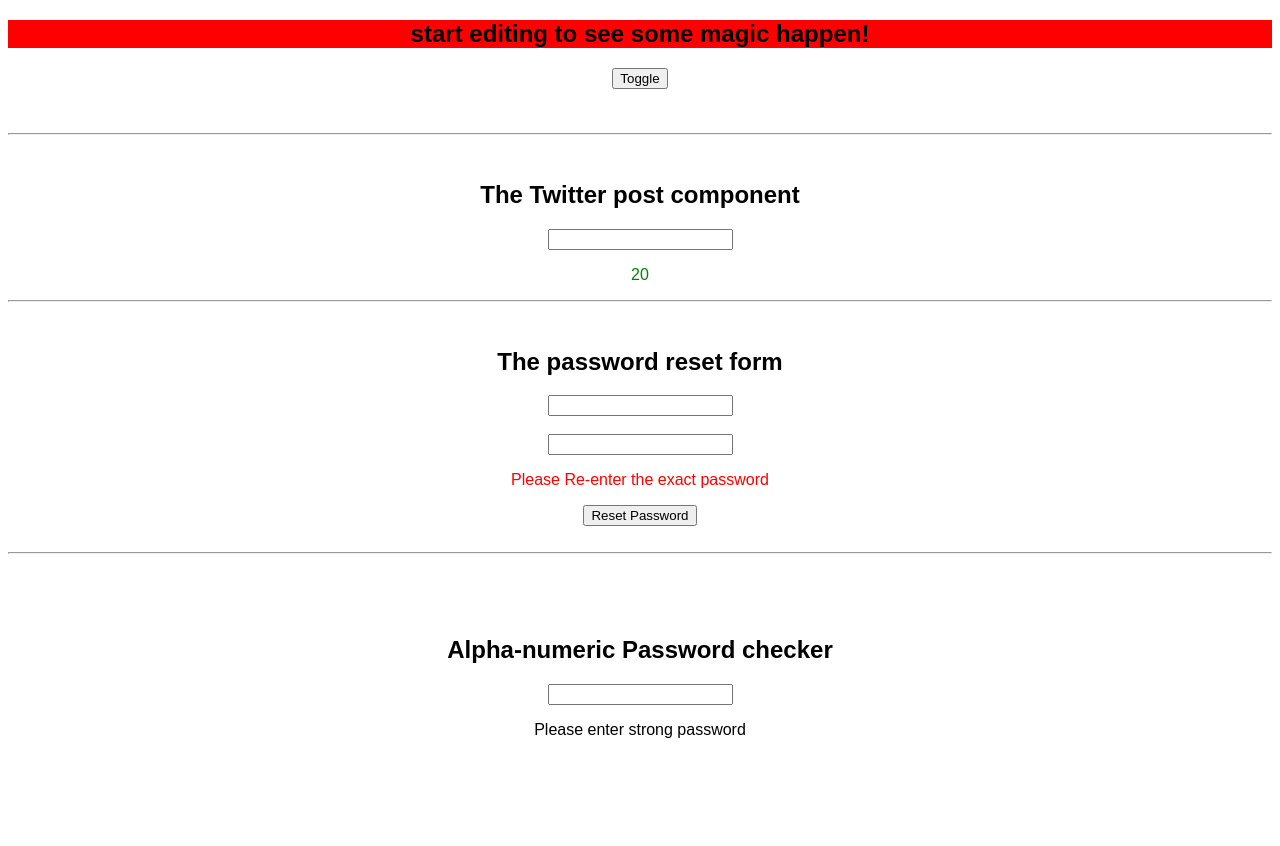
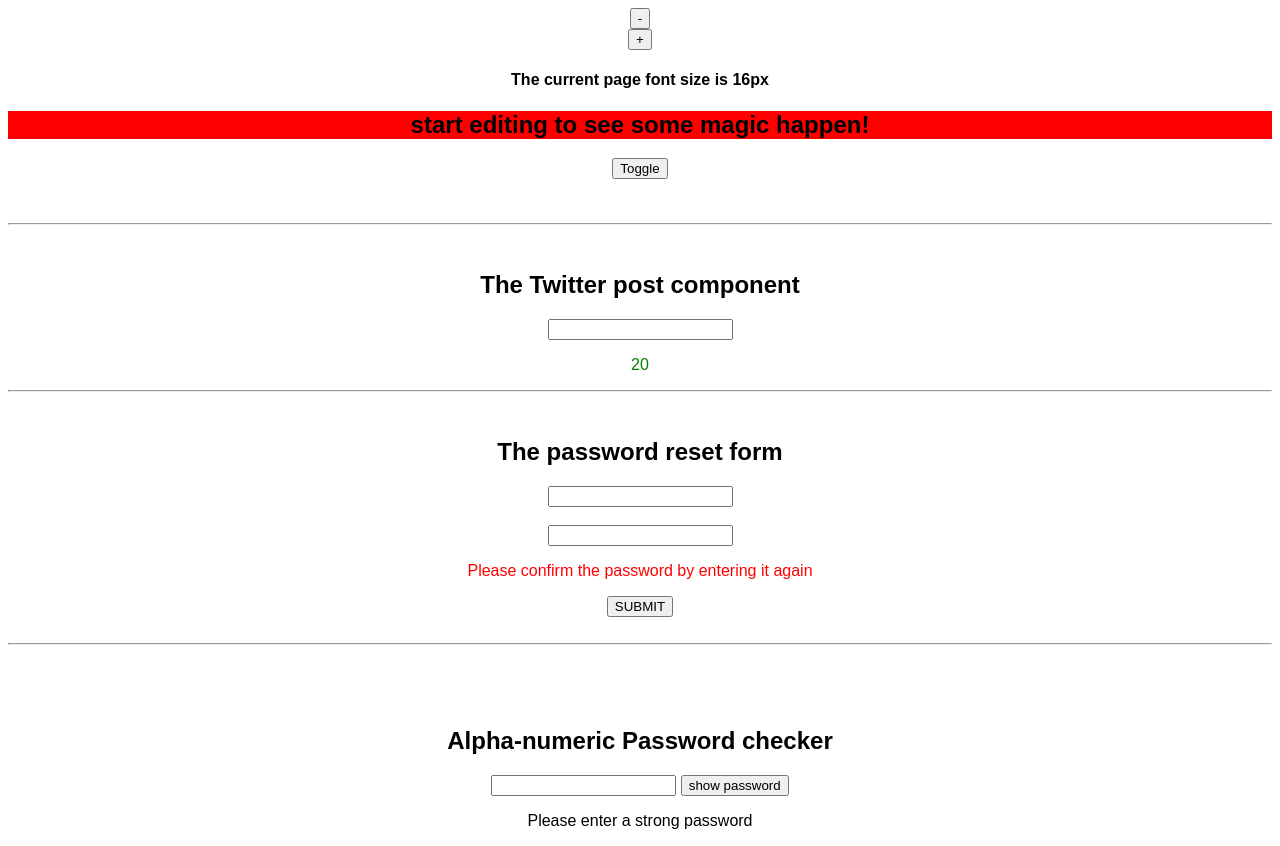
Before and after one commit to kotesh-arya/React-Hooks, a React (Create React App) app: page / in a window 1280 px wide. Before the commit the page ends 800 px from the top, so only its background shows below. Built offline with nearby package versions, Linux system fonts and the light colour scheme.

Commit message:
FEAT: Added solutions upto EX-6

```diff
--- a/src/App.js
+++ b/src/App.js
@@ -23,10 +23,12 @@ export default function App() {
   //  Take two passwords from user. Show error only if both passwords don't match.
 
   const [validationText, setValidationText] = useState(
-    "Please Re-enter the exact password"
+    "Please confirm the password by entering it again"
   );
   const [firstInput, setFirstInput] = useState("");
   const [validationColor, setValidationColor] = useState("red");
+  const [visibility, setVisibility] = useState(false);
+
   const firstInputHandler = (e) => {
     setFirstInput(e.target.value);
   };
@@ -34,17 +36,21 @@ export default function App() {
     if (firstInput === e.target.value) {
       setValidationColor("green");
       setValidationText("Now you can reset the password");
+      setVisibility(false);
     } else {
       setValidationColor("red");
-      setValidationText("Please Re-enter the exact password");
-      style.display = "none";
+      setValidationText("Please re-enter the exact password");
+      setVisibility(true);
+    }
+    if (firstInput === null && e.target.value === null) {
+      setValidationText("Please enter valid Input");
     }
   };
-  const [numericValidationColor, setNumericValidationColor] = useState("black");
   //Password should contain a number. Show error if user misses character.
   const [numericInput, setNumericInput] = useState(
-    "Please enter strong password"
+    "Please enter a strong password"
   );
+  const [numericValidationColor, setNumericValidationColor] = useState("black");
 
   const numericChecker = (e) => {
     if (e.target.value.match(/\d/)) {
@@ -59,9 +65,75 @@ export default function App() {
   //   Add a submit button to password change field.
   // Disable submit button if passwords don't match
   // Clicking on submit should console the password field
+  const [secondInput, setSecondInput] = useState("");
+  const checkMatch = (e) => {
+    setSecondInput(e.target.value);
+    console.log(secondInput);
+  };
+  //////
+  const [buttonText, setButtonText] = useState("show password");
+  const [passwordType, setPasswordType] = useState("password");
+  const showPassword = () => {
+    if (passwordType === "password") {
+      setPasswordType("text");
+      setButtonText("Hide password");
+    } else {
+      setPasswordType("password");
+      setButtonText("show password");
+    }
+  };
 
+  //ex6: designer tool (mini figma) upto basic logic
+  const [pageFont, setPageFont] = useState(16);
+  const increaseSize = () => {
+    setPageFont(pageFont + 8);
+  };
+  const decreaseSize = () => {
+    setPageFont(pageFont - 8);
+  };
+  //   ex7: add to cart
+  // Show a list of items with add to cart button
+  // Clicking on the button should add that item to cart.
+  // Show the cart below with items added.
+  // Clicking on the same item twice should add more items in cart.
+  // CHALLENGE : increase the count of the item in cart without adding it to list.
+  const itemArr = [
+    { id: 0, title: "Fruits", done: true },
+    { id: 1, title: "Clothes", done: false },
+    { id: 2, title: "Gadgets", done: false }
+  ];
+  // const [itemCount, setItemsCount] = useState(0);
+
+  // const [addedItems, setAddedItems] = useState();
+  // const addItem = () => {
+  //   setItemsCount(itemCount + 1);
+  //   setAddedItems();
+  // };
   return (
-    <div className="App">
+    <div style={{ fontSize: pageFont }} className="App">
+      {/* <Card title='kotesh' age={32} color='red'/>
+      <Card title='kotesh' age={32}/>
+      <Card title='kotesh' age={32}/>
+      <Card title='kotesh' age={32}/>
+
+      <ul>
+        {itemArr.map((item) => {
+          return (
+            <li key={item.title}>
+              {item.title} <button onClick={addItem}>ADD TO CART</button> <br />{" "}
+              <br />
+            </li>
+          );
+        })}
+      </ul>
+      <hr />
+      <h5>Cart({itemCount})</h5>
+      <ul>
+        <li>{addedItems}</li>
+      </ul> */}
+      <button onClick={decreaseSize}>-</button> <br />
+      <button onClick={increaseSize}>+</button>
+      <h4>The current page font size is {pageFont}px </h4>
       <h2 style={{ backgroundColor: bgColor }}>
         start editing to see some magic happen!
       </h2>
@@ -76,11 +148,24 @@ export default function App() {
       <br /> <br />
       <input onChange={validaitonHandler} type="password" /> <br />
       <p style={{ color: validationColor }}>{validationText}</p>
-      <button>Reset Password</button> <br /> <br /> <hr />
+      <button onClick={checkMatch} disabled={visibility}>
+        SUBMIT
+      </button>{" "}
+      <br /> <br /> <hr />
       <br /> <br /> <br />
       <h2>Alpha-numeric Password checker</h2>
-      <input onChange={numericChecker} type="text" />
+      <input onChange={numericChecker} type={passwordType} />{" "}
+      <button onClick={showPassword}>{buttonText}</button>
       <p style={{ color: numericValidationColor }}>{numericInput}</p>
     </div>
   );
 }
+function Card({ title, age, color }) {
+  return (
+    <div>
+      <p>{age}</p>
+      <h1>{title}</h1>
+      <p>{color}</p>
+    </div>
+  );
+}
--- a/src/styles.css
+++ b/src/styles.css
@@ -2,3 +2,6 @@
   font-family: sans-serif;
   text-align: center;
 }
+ul {
+  list-style-type: none;
+}
```
